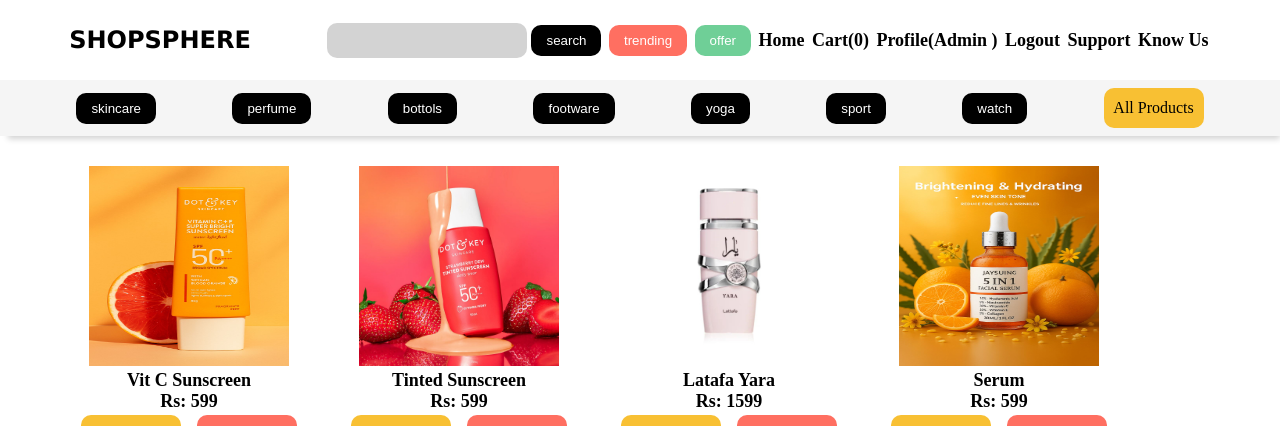
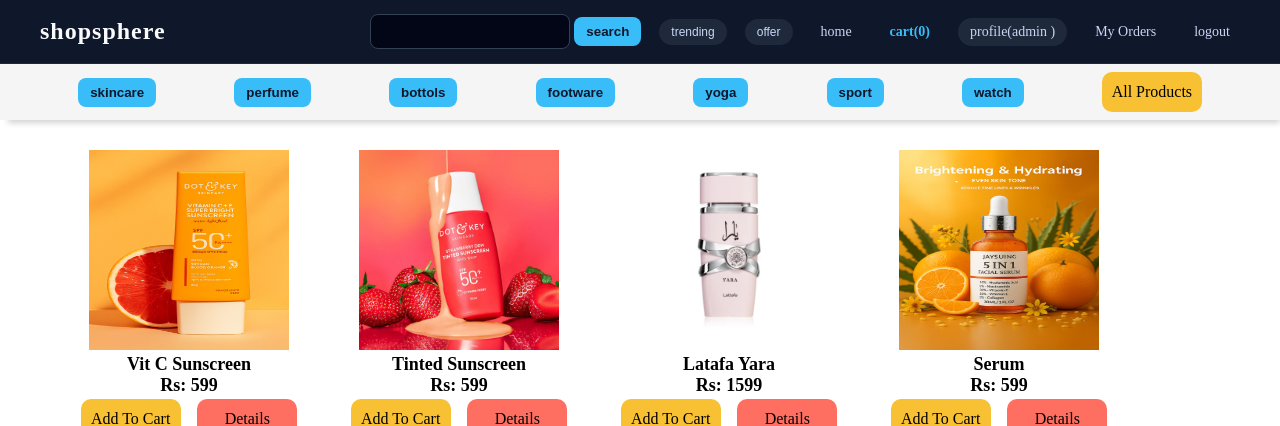
Before and after one commit to rupalikanayak07/shopsphere, a Django app: page / in a window 1280 px wide. Shown: the top 426 px of the page. Run offline with Django 5.2, Linux system fonts and the light colour scheme; a user stored in the database is signed in; data comes from the database, SQL or seed files in the repository; both versions use the stored data as it was after the commit; data that the repository does not hold is empty.

Commit message:
orderhistory and nav fixed

```diff
--- a/base/views.py
+++ b/base/views.py
@@ -126,9 +126,6 @@ def details(request):
 
 def orderplaced(request):
     cartproducts = cartmodel.objects.filter(host=request.user)
-
-
-
     total_amount = sum(item.totalprice for item in cartproducts)
 
     if request.method == "POST":
@@ -169,4 +166,7 @@ def orderplaced(request):
 
     return redirect('checkout')
 def orderhistory(request):
-    return render (request,'orderhistory.html')
+    orders = Order.objects.filter(user=request.user).order_by('-created_at')
+    return render (request,'orderhistory.html', {
+        'orders': orders
+    })
--- a/static/css/style.css
+++ b/static/css/style.css
@@ -4,56 +4,7 @@
     box-sizing: border-box;
 }
 
-nav {
-    height: 10vh;
-    width: 100%;
-    display: flex;
-    background-color: white;
 
-
-    .logo {
-        height: 100%;
-        width: 25%;
-        display: grid;
-        place-items: center;
-        font-size: 16px;
-        text-transform: uppercase;
-        color: black;
-        font-family: Verdana, Geneva, Tahoma, sans-serif;
-
-
-
-    }
-
-    .links {
-        height: 100%;
-        width: 70%;
-        display: flex;
-        align-items: center;
-        justify-content: space-evenly;
-
-        a{
-            color: black;
-            text-decoration: none;
-            text-transform: capitalize;
-            font-size: large;
-            font-weight: 600;
-        }
-    }
-}
-
-.trending,.offer,.btn{
-    padding: 8px 15px;
-    border-radius: 10px;
-    border: none;
-    color: white;
-}
-.trending{
-    background-color:#FF6F61;
-}
-.offer{
-    background-color: #6FCF97;
-}
 
 .btn{
    background-color: black;
@@ -154,3 +105,189 @@ nav {
 
     }
 }
+
+
+
+/* nav bar */
+
+/* NAVBAR */
+nav {
+    width: 100%;
+    padding: 14px 40px;
+    background: #0f172a; /* deep navy */
+    display: flex;
+    justify-content: space-between;
+    align-items: center;
+    border-bottom: 1px solid #1e293b;
+    position: sticky;
+    top: 0;
+    z-index: 1000;
+}
+
+/* LOGO */
+.logo h1 {
+    font-size: 24px;
+    font-weight: 700;
+    color: #f8fafc;
+    letter-spacing: 1px;
+}
+
+.logo h1 span {
+    color: #38bdf8; /* accent blue */
+}
+
+/* LINKS CONTAINER */
+.links {
+    display: flex;
+    align-items: center;
+    gap: 18px;
+    flex-wrap: wrap;
+}
+
+/* LINKS */
+.links a {
+    text-decoration: none;
+    color: #cbd5f5;
+    font-size: 14px;
+    font-weight: 500;
+    padding: 6px 10px;
+    border-radius: 8px;
+    transition: all 0.25s ease;
+}
+
+/* HOVER EFFECT */
+.links a:hover {
+    background: #1e293b;
+    color: #38bdf8;
+}
+
+/* ACTIVE STYLE (optional) */
+.links a.active {
+    background: #38bdf8;
+    color: #0f172a;
+}
+
+/* SEARCH BAR */
+.search {
+    padding: 7px 10px;
+    border-radius: 8px;
+    border: 1px solid #334155;
+    background: #020617;
+    color: #e2e8f0;
+    font-size: 13px;
+    outline: none;
+}
+
+.search::placeholder {
+    color: #64748b;
+}
+
+/* SEARCH BUTTON */
+.btn {
+    padding: 7px 12px;
+    border-radius: 8px;
+    border: none;
+    background: #38bdf8;
+    color: #0f172a;
+    font-weight: 600;
+    cursor: pointer;
+    transition: 0.3s;
+}
+
+.btn:hover {
+    background: #0ea5e9;
+}
+
+/* TRENDING / OFFER */
+.trending,
+.offer {
+    padding: 6px 12px;
+    border-radius: 20px;
+    border: none;
+    font-size: 12px;
+    cursor: pointer;
+    background: #1e293b;
+    color: #cbd5f5;
+    transition: 0.3s;
+}
+
+.trending:hover {
+    background: #334155;
+    color: #38bdf8;
+}
+
+.offer:hover {
+    background: #334155;
+    color: #facc15;
+}
+
+/* PROFILE BADGE */
+.links a[href*="profile"] {
+    background: #1e293b;
+    padding: 6px 12px;
+    border-radius: 20px;
+}
+
+/* CART HIGHLIGHT */
+.links a[href*="cart"] {
+    font-weight: 600;
+    color: #38bdf8;
+}
+
+/* RESPONSIVE */
+@media (max-width: 900px) {
+
+    nav {
+        padding: 12px 20px;
+        flex-direction: column;
+        align-items: flex-start;
+        gap: 10px;
+    }
+
+    .links {
+        width: 100%;
+        justify-content: space-between;
+        gap: 10px;
+    }
+
+    .links form {
+        width: 100%;
+    }
+
+    .search {
+        width: 70%;
+
+    }
+    .trending,.offer{
+        width: 50%;
+    }
+
+    .btn {
+        width: 25%;
+
+    }
+}
+
+/* MOBILE */
+@media (max-width: 600px) {
+
+    .links {
+        flex-direction: column;
+        align-items: flex-start;
+        gap: 8px;
+    }
+
+    .links a {
+        width: 100%;
+        padding: 8px;
+    }
+
+    .search {
+        width: 100%;
+    }
+
+    .btn {
+        width: 100%;
+        margin-top: 5px;
+    }
+}
--- a/templates/nav.html
+++ b/templates/nav.html
@@ -10,11 +10,11 @@
         <a href="{% url 'cart' %}">cart({{cartproducts_count}})</a>
         <a href="{% url 'profile' %}">profile({{request.user}} )</a>
         <a href="{% url 'logout_' %}">logout</a>
-                <a href="">support</a>
-                <a href="">know us</a>
+
+        <a href="{% url 'orderhistory' %}">My Orders</a>
         {% else %}
 
-                <form action="" >
+        <form action="">
             {% csrf_token %}
             <input type="text" name="q" id="" placeholder="" class="search">
             <input type="button" value="search" class="btn">
@@ -33,9 +33,10 @@
         <a href="{% url 'home' %}">home</a>
         <a href="{% url 'cart' %}">cart({{cartproducts_count}}) </a>
         <a href="{% url 'profile' %}">profile({{request.user}} )</a>
+        <a href="{% url 'orderhistory' %}">My Orders</a>
         <a href="{% url 'logout_' %}">logout</a>
-                <a href="">support</a>
-                <a href="">know us</a>
+
+
         {% endif %}
 
         {% else %}
@@ -44,12 +45,9 @@
         <a href="{% url 'home' %}">home</a>
         <a href="{% url 'login_' %}">login</a>
         <a href="{% url 'register' %}">register</a>
-            <a href="">support</a>
-            <a href="">know us</a>
-
 
         {% else %}
-                <form action="" >
+        <form action="">
 
             <input type="text" name="q" id="" placeholder="" class="search">
             <input type="button" value="search" class="btn">
@@ -69,8 +67,7 @@
         <a href="{% url 'home' %}">home</a>
         <a href="{% url 'login_' %}">login</a>
         <a href="{% url 'register' %}">register</a>
-                <a href="">support</a>
-                <a href="">know us</a>
+
         {% endif %}
         {% endif %}
     </div>
```
Also changed, not shown: base/templates/orderhistory.html (+6 -4 lines), db.sqlite3. Lines whose indentation alone changed are shown as unchanged.
